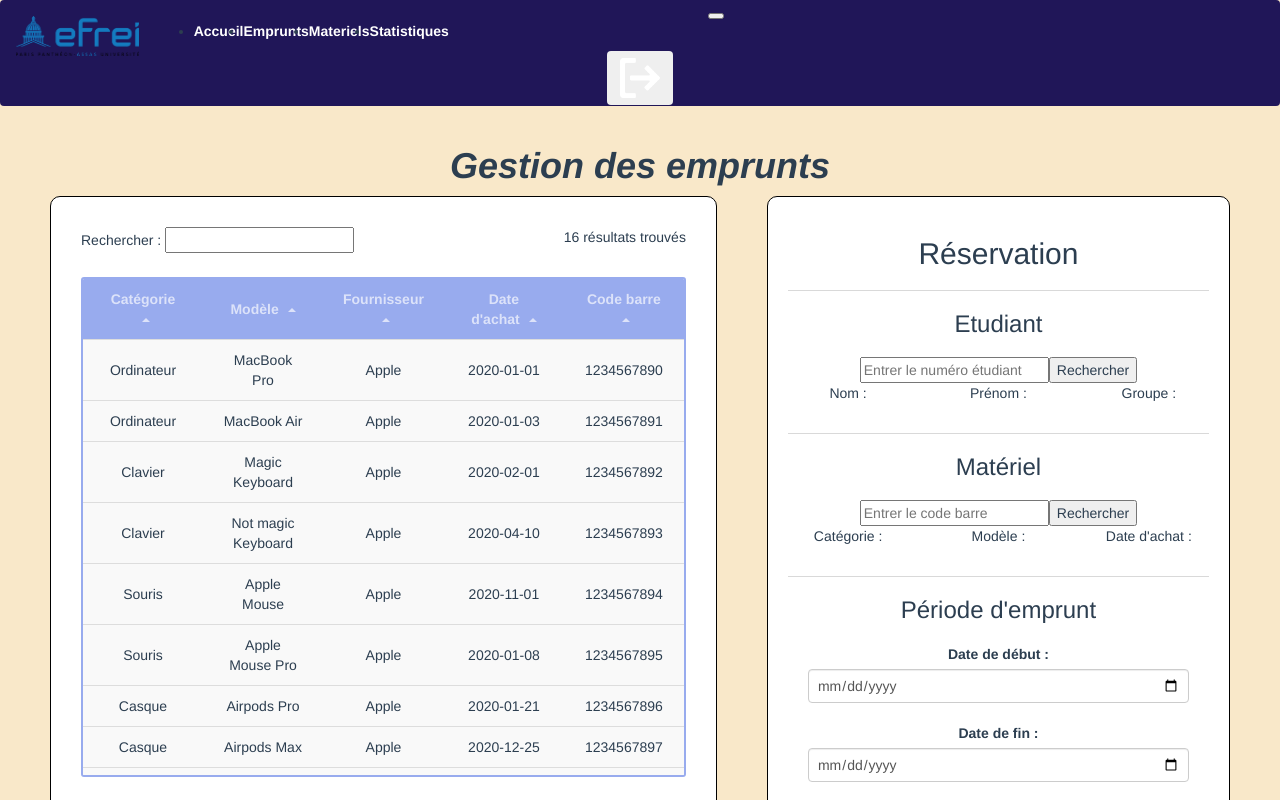
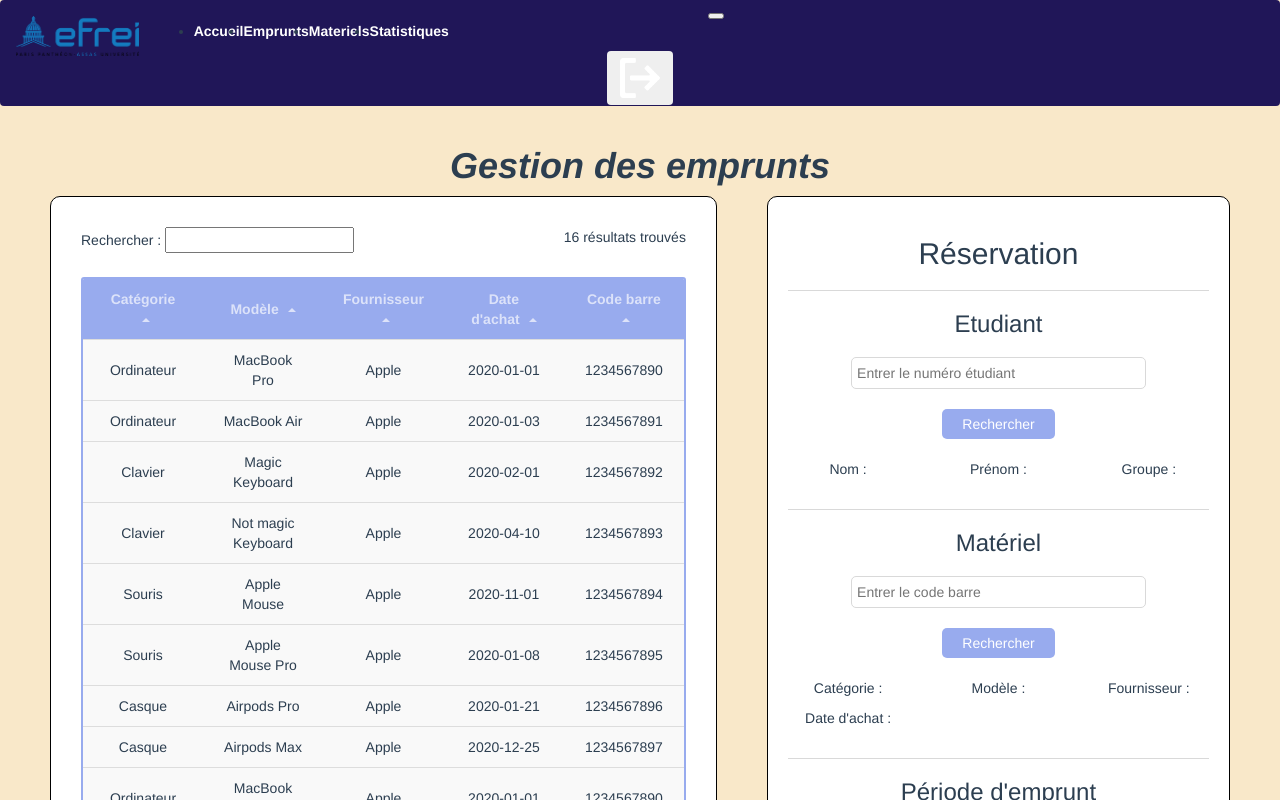
Before and after one commit to GearGurus-project/gearGurus, a Vue app in the folder front/: page / in a window 1280 px wide. Both pictures are taken after a click on the element "Emprunts". Shown: the top 800 px of the page. Built offline with nearby package versions, Linux system fonts and the light colour scheme.

Commit message:
amélioration des pages précédentes

```diff
--- a/front/src/components/Grid-Component.vue
+++ b/front/src/components/Grid-Component.vue
@@ -77,7 +77,7 @@ export default {
 <style scoped>
 .table-container {
 	margin-top: 20px;
-	height: 500px;
+	height: 600px;
 	/* Adjust this value as needed */
 	overflow-y: auto;
 	border: 2px solid #98ABEE;
--- a/front/src/pages/Emprunts-Page.vue
+++ b/front/src/pages/Emprunts-Page.vue
@@ -61,6 +61,7 @@ export default {
 			hardwareInfo: {
 				category: '',
 				model: '',
+				supplier: '',
 				purchaseDate: ''
 			},
 			startDate: '',
@@ -119,6 +120,7 @@ export default {
 			this.hardwareInfo = {
 				category: '',
 				model: '',
+				supplier: '',
 				purchaseDate: ''
 			};
 
@@ -133,6 +135,7 @@ export default {
 				this.hardwareInfo = {
 					category: hardware.Catégorie,
 					model: hardware.Modèle,
+					supplier: hardware.Fournisseur,
 					purchaseDate: hardware["Date d'achat"]
 				};
 			} else {
@@ -179,6 +182,7 @@ export default {
 				this.hardwareInfo = {
 					category: '',
 					model: '',
+					supplier: '',
 					purchaseDate: ''
 				};
 
@@ -248,6 +252,9 @@ export default {
 								<p>Modèle : {{ hardwareInfo.model }}</p>
 							</div>
 							<div class="col-md-4">
+								<p>Fournisseur : {{ hardwareInfo.supplier }}</p>
+							</div>
+							<div class="col-md-4">
 								<p>Date d'achat : {{ hardwareInfo.purchaseDate }}</p>
 							</div>
 						</div>
@@ -272,6 +279,7 @@ export default {
 			</div>
 		</div>
 		<div class="borrowed-list">
+			<h2>Liste du matériel</h2>
 			<div class="search-bar">
 				<form id="search">
 					Rechercher : <input name="query" v-model="searchBorrowedQuery" />
@@ -326,6 +334,28 @@ export default {
 			border-bottom: 1px solid #D9D9D9;
 		}
 
+		form {
+			input {
+				padding: 5px;
+				margin-bottom: 20px;
+				border-radius: 5px;
+				border: 1px solid #D9D9D9;
+				width: 70%;
+			}
+			button {
+				border-radius: 5px;
+				padding: 5px 20px;
+				background-color: #98ABEE;
+				color: white;
+				border: none;
+				cursor: pointer;
+			}
+		}
+
+		.row {
+			margin-top: 20px;
+		}
+
 		.to-borrow-student-forms {
 			padding-bottom: 20px;
 			border-bottom: 1px solid #D9D9D9;
@@ -351,18 +381,16 @@ export default {
 				padding: 8px;
 				margin-bottom: 20px;
 			}
+		}
 
-			button {
-				padding: 10px 20px;
-				background-color: #007bff;
-				color: white;
-				border: none;
-				cursor: pointer;
-			}
-
-			button:hover {
-				background-color: #0056b3;
-			}
+		button {
+			margin: 0 10px;
+			padding: 10px 20px;
+			border-radius: 5px;
+			background-color: #201658;
+			color: white;
+			border: none;
+			cursor: pointer;
 		}
 	}
 }
@@ -374,7 +402,13 @@ export default {
 	background-color: #FFFFFF;
 	width: 100%;
 
+	h2 {
+		padding-top: 10px;
+		margin: 0;
+	}
+
 	.search-bar {
+		margin-top: 20px;
 		display: flex;
 		justify-content: center;
 		align-items: center;
--- a/front/src/pages/Materiels-Page.vue
+++ b/front/src/pages/Materiels-Page.vue
@@ -74,7 +74,6 @@ export default {
 				<input type="number" name="price" id="price" />
 				<label for="barcode">Code barre : </label>
 				<input type="text" name="barcode" id="barcode" />
-
 				<button type="submit">Ajouter</button>
 			</form>
 		</div>
@@ -112,18 +111,27 @@ export default {
 	background-color: #FFFFFF;
 
 	h2 {
-		padding-top : 10px;
-		margin : 0;
+		padding-top: 10px;
+		margin: 0;
 	}
 
 	form {
-		padding : 10px 0;
+		padding: 10px 0;
+
+
 		label {
 			margin: 0 10px;
 		}
 
+		.attributes {
+			margin: 10px 0;
+			display: flex;
+			align-items: center;
+			justify-content: center;
+		}
+
 		button {
-			margin : 0 10px;
+			margin: 10px;
 			padding: 10px 20px;
 			border-radius: 5px;
 			background-color: #201658;
@@ -135,20 +143,26 @@ export default {
 }
 
 .hardware-list {
-	margin : 20px 0;
+	margin: 20px 0;
 	padding: 20px 30px;
 	border: 1px solid black;
 	border-radius: 10px;
 	background-color: #FFFFFF;
 
 	h2 {
-		padding-top : 10px;
-		margin : 0;
+		padding-top: 10px;
+		margin: 0;
 	}
 
 	.search-bar {
+		margin-top: 20px;
 		display: flex;
-		justify-content: space-between;
+		justify-content: center;
+		align-items: center;
+
+		p {
+			margin-left: 20px;
+		}
 	}
 }
 </style>
```
Also changed, not shown: front/src/services/borrowedService.js (+21 -7 lines), front/src/services/hardwareService.js (+10 -2 lines), front/src/services/studentService.js (+18 -6 lines).
